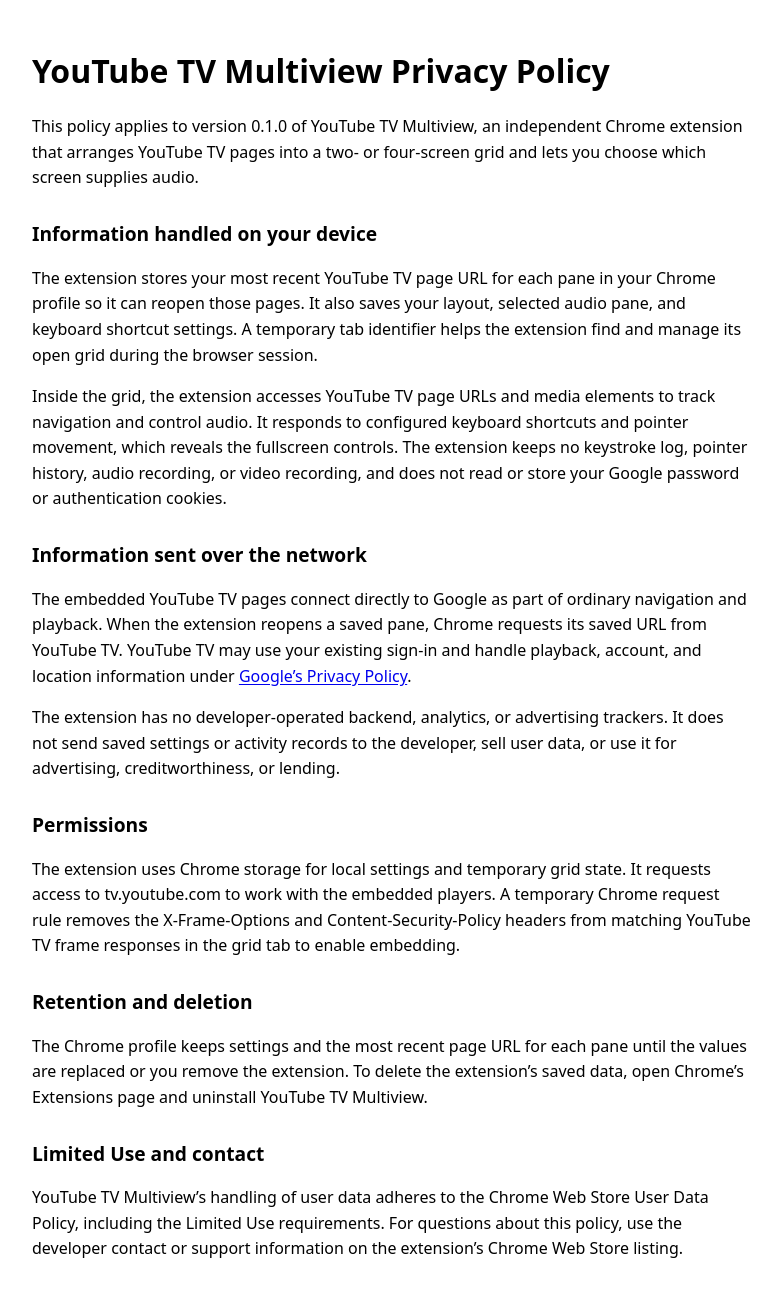
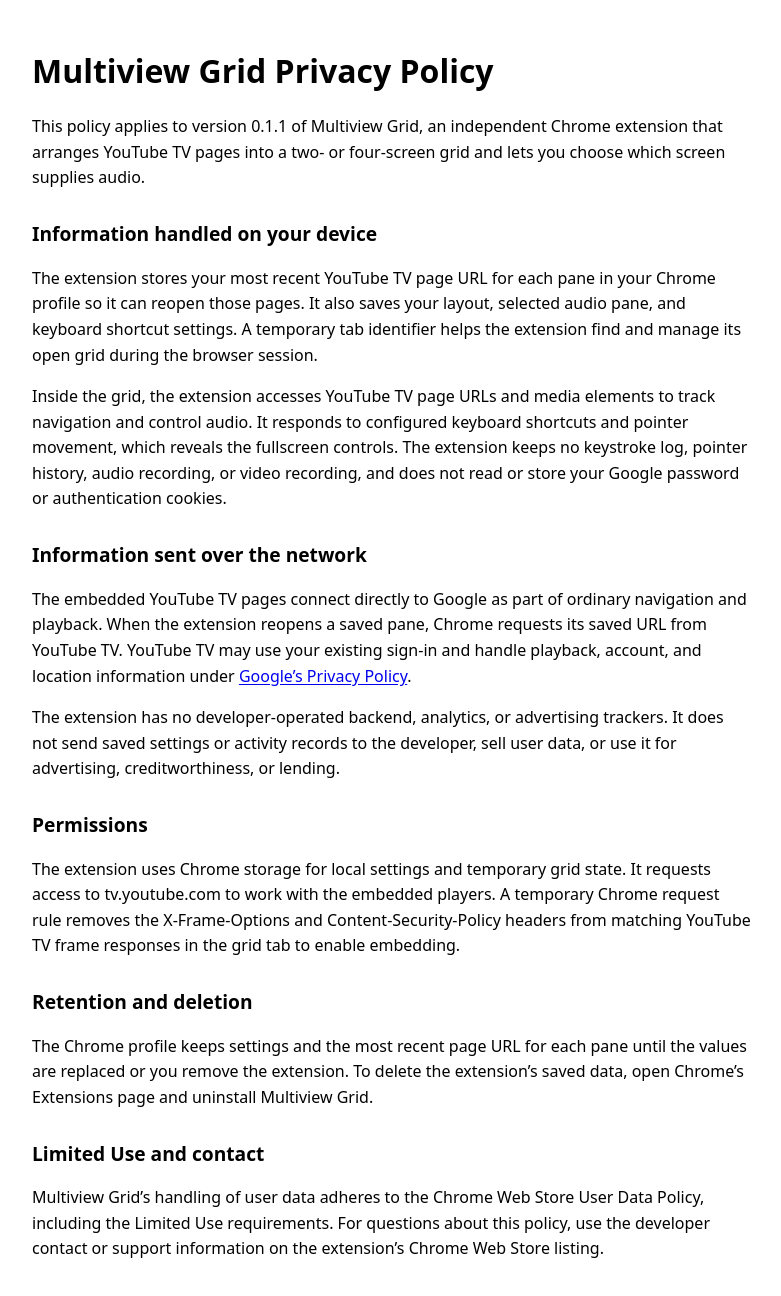
Before and after one commit to KCarter15/multiview-privacy, a plain HTML site: page index.html in a window 1280 px wide. Shown: the whole page, without its empty margins (248-1029 px from the left). Drawn offline with Linux system fonts and the light colour scheme.

Commit message:
Add files via upload

```diff
--- a/index.html
+++ b/index.html
@@ -3,7 +3,7 @@
 <head>
   <meta charset="utf-8">
   <meta name="viewport" content="width=device-width, initial-scale=1">
-  <title>YouTube TV Multiview Privacy Policy</title>
+  <title>Multiview Grid Privacy Policy</title>
   <style>
     :root { color-scheme: light dark; font-family: system-ui, sans-serif; }
     body { margin: 0; padding: 2rem 1.25rem 4rem; line-height: 1.6; }
@@ -15,8 +15,8 @@
 </head>
 <body>
 <main>
-  <h1>YouTube TV Multiview Privacy Policy</h1>
-  <p>This policy applies to version 0.1.0 of YouTube TV Multiview, an independent Chrome extension that arranges YouTube TV pages into a two- or four-screen grid and lets you choose which screen supplies audio.</p>
+  <h1>Multiview Grid Privacy Policy</h1>
+  <p>This policy applies to version 0.1.1 of Multiview Grid, an independent Chrome extension that arranges YouTube TV pages into a two- or four-screen grid and lets you choose which screen supplies audio.</p>
 
   <h2>Information handled on your device</h2>
   <p>The extension stores your most recent YouTube TV page URL for each pane in your Chrome profile so it can reopen those pages. It also saves your layout, selected audio pane, and keyboard shortcut settings. A temporary tab identifier helps the extension find and manage its open grid during the browser session.</p>
@@ -30,10 +30,10 @@
   <p>The extension uses Chrome storage for local settings and temporary grid state. It requests access to tv.youtube.com to work with the embedded players. A temporary Chrome request rule removes the X-Frame-Options and Content-Security-Policy headers from matching YouTube TV frame responses in the grid tab to enable embedding.</p>
 
   <h2>Retention and deletion</h2>
-  <p>The Chrome profile keeps settings and the most recent page URL for each pane until the values are replaced or you remove the extension. To delete the extension’s saved data, open Chrome’s Extensions page and uninstall YouTube TV Multiview.</p>
+  <p>The Chrome profile keeps settings and the most recent page URL for each pane until the values are replaced or you remove the extension. To delete the extension’s saved data, open Chrome’s Extensions page and uninstall Multiview Grid.</p>
 
   <h2>Limited Use and contact</h2>
-  <p>YouTube TV Multiview’s handling of user data adheres to the Chrome Web Store User Data Policy, including the Limited Use requirements. For questions about this policy, use the developer contact or support information on the extension’s Chrome Web Store listing.</p>
+  <p>Multiview Grid’s handling of user data adheres to the Chrome Web Store User Data Policy, including the Limited Use requirements. For questions about this policy, use the developer contact or support information on the extension’s Chrome Web Store listing.</p>
 </main>
 </body>
 </html>
```
